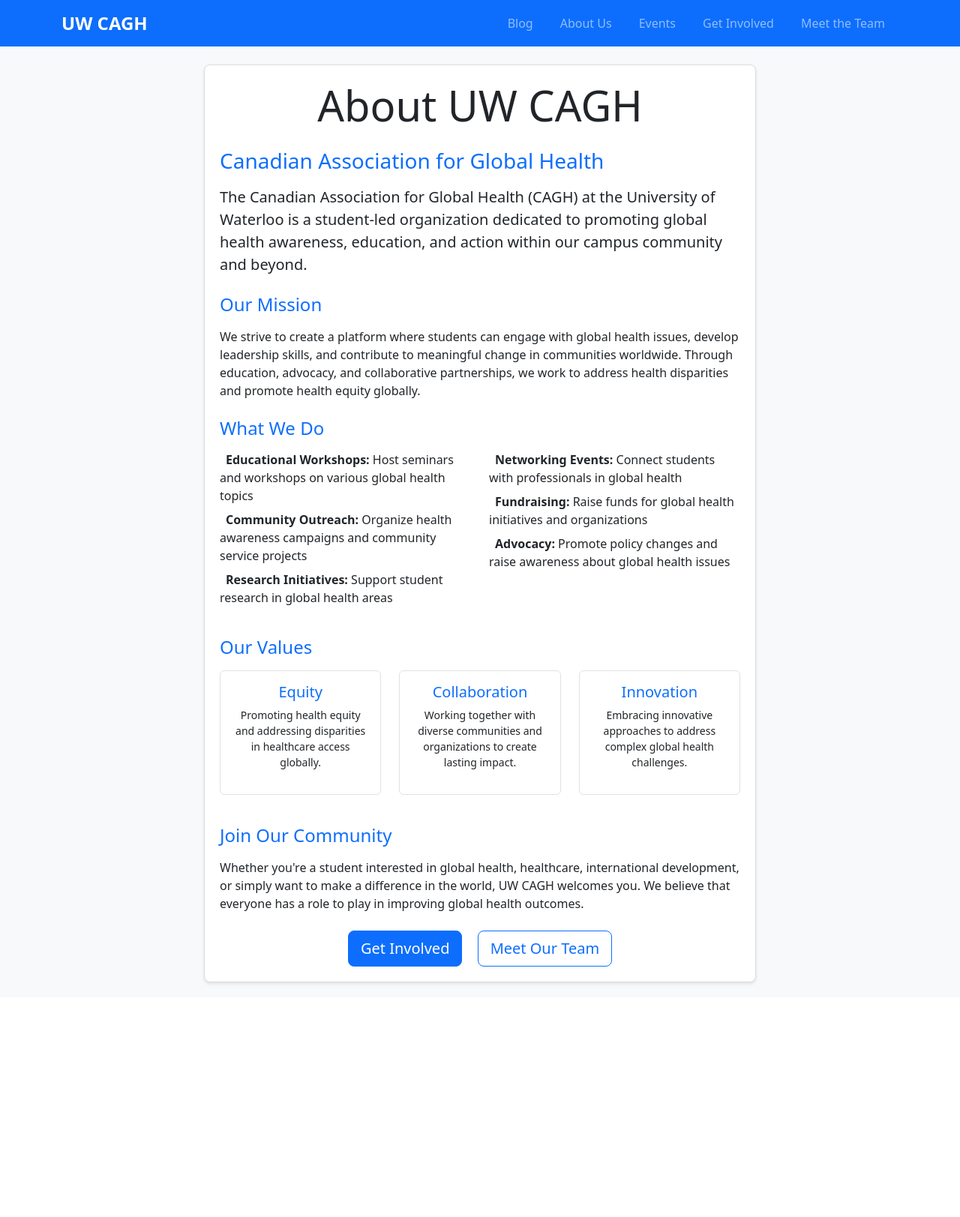
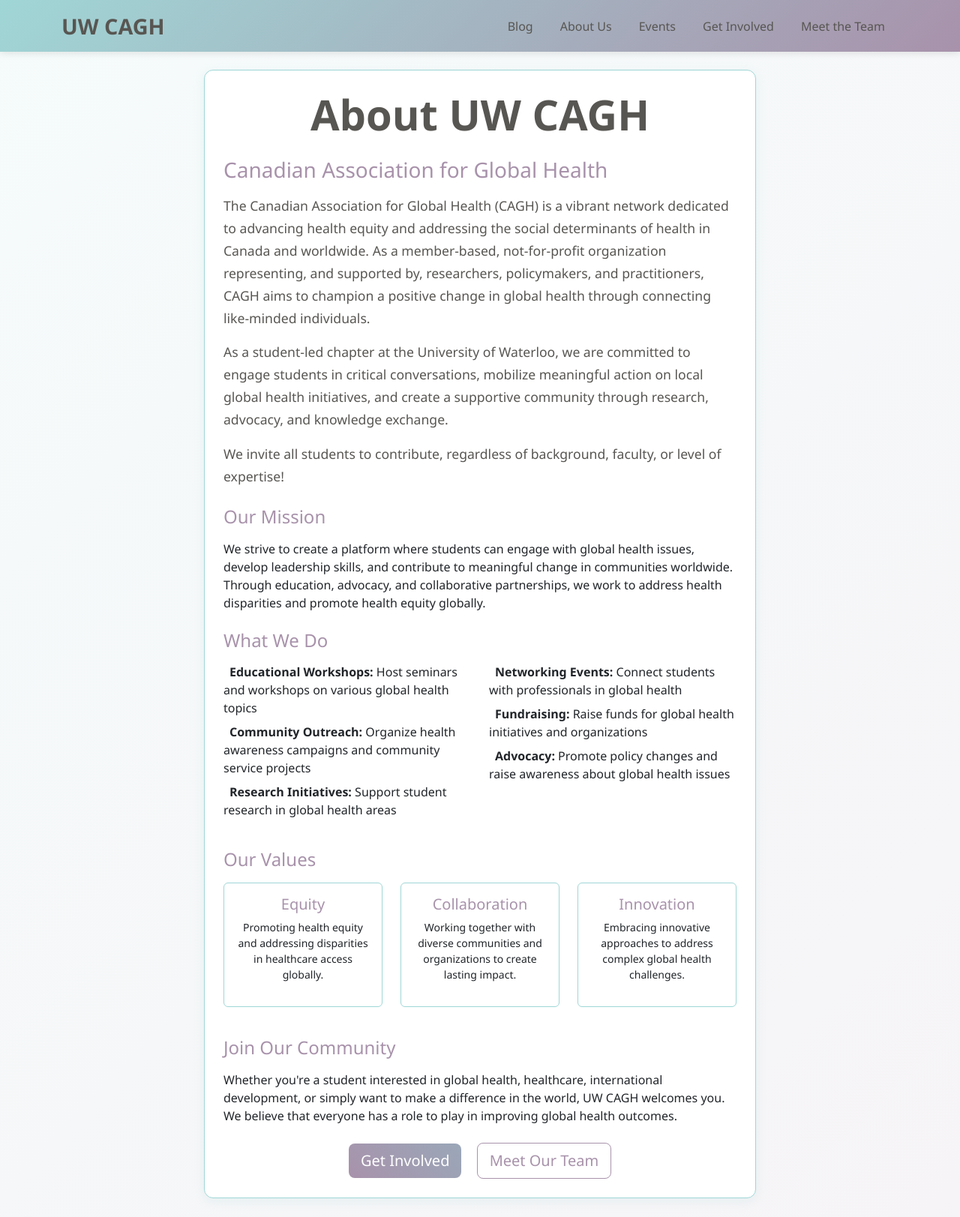
Before and after one commit to sarv198/UWaterloo_CAGH, a Django app: page /about/ in a window 1280 px wide. Shown: the whole page at 75% size. Before the commit the page ends 1314 px from the top, so only its background shows below. Run offline with Django 3.2, Linux system fonts and the light colour scheme.

Commit message:
Update website theme and About Us content
- Implement custom color scheme using A0D6D6, A892AB, 9AA7B8, 585652, FFC660
- Add comprehensive CSS styling with gradients and hover effects
- Update navigation bar with custom color gradient
- Enhance button styles with theme colors and animations
- Update About Us page with new official CAGH description
- Add improved typography and spacing
- Implement hover animations and smooth transitions
- Fix models.py import issue for reverse function

```diff
--- a/CAGH/models.py
+++ b/CAGH/models.py
@@ -1,4 +1,5 @@
 from django.db import models
+from django.urls import reverse
 
 # Create your models here.
 class Post(models.Model):
--- a/CAGH/templates/CAGH/about.html
+++ b/CAGH/templates/CAGH/about.html
@@ -10,7 +10,15 @@
             <h2 class="h3 text-primary mb-3">Canadian Association for Global Health</h2>
 
             <p class="lead">
-                The Canadian Association for Global Health (CAGH) at the University of Waterloo is a student-led organization dedicated to promoting global health awareness, education, and action within our campus community and beyond.
+                The Canadian Association for Global Health (CAGH) is a vibrant network dedicated to advancing health equity and addressing the social determinants of health in Canada and worldwide. As a member-based, not-for-profit organization representing, and supported by, researchers, policymakers, and practitioners, CAGH aims to champion a positive change in global health through connecting like-minded individuals.
+            </p>
+
+            <p class="lead">
+                As a student-led chapter at the University of Waterloo, we are committed to engage students in critical conversations, mobilize meaningful action on local global health initiatives, and create a supportive community through research, advocacy, and knowledge exchange.
+            </p>
+
+            <p class="lead">
+                We invite all students to contribute, regardless of background, faculty, or level of expertise!
             </p>
 
             <h3 class="h4 text-primary mt-4 mb-3">Our Mission</h3>
--- a/CAGH/templates/CAGH/base.html
+++ b/CAGH/templates/CAGH/base.html
@@ -6,24 +6,162 @@
     <link href="https://cdn.jsdelivr.net/npm/bootstrap@5.3.8/dist/css/bootstrap.min.css" rel="stylesheet" integrity="sha384-sRIl4kxILFvY47J16cr9ZwB07vP4J8+LH7qKQnuqkuIAvNWLzeN8tE5YBujZqJLB" crossorigin="anonymous">
     <title>{% block title %}UW CAGH{% endblock %}</title>
     <style>
+        :root {
+            --primary-color: #A0D6D6;    /* Light teal */
+            --secondary-color: #A892AB;  /* Mauve */
+            --accent-color: #9AA7B8;     /* Blue-gray */
+            --dark-color: #585652;       /* Dark gray */
+            --highlight-color: #FFC660;  /* Golden yellow */
+        }
+
+        body {
+            background: linear-gradient(135deg, #f8f9fa 0%, #e9ecef 100%);
+            font-family: 'Segoe UI', Tahoma, Geneva, Verdana, sans-serif;
+        }
+
         .navbar-brand {
             font-weight: bold;
-            font-size: 1.5rem;
+            font-size: 1.8rem;
+            color: var(--dark-color) !important;
         }
+
+        .navbar {
+            background: linear-gradient(90deg, var(--primary-color) 0%, var(--secondary-color) 100%) !important;
+            box-shadow: 0 2px 10px rgba(0,0,0,0.1);
+        }
+
         .nav-link {
             font-weight: 500;
             margin: 0 10px;
+            color: var(--dark-color) !important;
+            transition: all 0.3s ease;
         }
+
         .nav-link:hover {
-            color: #0d6efd !important;
+            color: white !important;
+            background: rgba(255, 255, 255, 0.2);
+            border-radius: 6px;
+            transform: translateY(-2px);
         }
+
         .content-section {
             background: #ffffff;
-            padding: 20px;
-            border: 1px solid #dddddd;
+            padding: 25px;
+            border: 1px solid var(--primary-color);
+            border-radius: 12px;
+            margin-bottom: 25px;
+            box-shadow: 0 4px 15px rgba(160, 214, 214, 0.2);
+            transition: transform 0.3s ease, box-shadow 0.3s ease;
+        }
+
+        .content-section:hover {
+            transform: translateY(-3px);
+            box-shadow: 0 6px 25px rgba(160, 214, 214, 0.3);
+        }
+
+        .display-4 {
+            color: var(--dark-color);
+            font-weight: 700;
+        }
+
+        .text-primary {
+            color: var(--secondary-color) !important;
+        }
+
+        .btn-primary {
+            background: linear-gradient(45deg, var(--secondary-color), var(--accent-color));
+            border: none;
             border-radius: 8px;
-            margin-bottom: 20px;
-            box-shadow: 0 2px 4px rgba(0,0,0,0.1);
+            font-weight: 500;
+            transition: all 0.3s ease;
+        }
+
+        .btn-primary:hover {
+            background: linear-gradient(45deg, var(--accent-color), var(--secondary-color));
+            transform: translateY(-2px);
+            box-shadow: 0 4px 15px rgba(168, 146, 171, 0.4);
+        }
+
+        .btn-outline-primary {
+            color: var(--secondary-color);
+            border-color: var(--secondary-color);
+            transition: all 0.3s ease;
+        }
+
+        .btn-outline-primary:hover {
+            background: var(--secondary-color);
+            border-color: var(--secondary-color);
+            transform: translateY(-2px);
+        }
+
+        .bg-primary {
+            background: linear-gradient(135deg, var(--primary-color), var(--secondary-color)) !important;
+        }
+
+        .bg-success {
+            background: var(--highlight-color) !important;
+            color: var(--dark-color) !important;
+        }
+
+        .bg-info {
+            background: var(--accent-color) !important;
+        }
+
+        .bg-warning {
+            background: var(--highlight-color) !important;
+            color: var(--dark-color) !important;
+        }
+
+        .bg-danger {
+            background: var(--secondary-color) !important;
+        }
+
+        .bg-secondary {
+            background: var(--dark-color) !important;
+        }
+
+        .lead {
+            color: var(--dark-color);
+            font-size: 1.1rem;
+            line-height: 1.7;
+        }
+
+        .badge {
+            background: var(--primary-color) !important;
+            color: var(--dark-color) !important;
+        }
+
+        .border {
+            border-color: var(--primary-color) !important;
+        }
+
+        .text-muted {
+            color: var(--dark-color) !important;
+            opacity: 0.7;
+        }
+
+        h1, h2, h3, h4, h5, h6 {
+            color: var(--dark-color);
+        }
+
+        .alert-info {
+            background: linear-gradient(135deg, var(--primary-color), rgba(160, 214, 214, 0.3));
+            border-color: var(--primary-color);
+            color: var(--dark-color);
+        }
+
+        .bg-light {
+            background: linear-gradient(135deg, rgba(160, 214, 214, 0.1), rgba(168, 146, 171, 0.1)) !important;
+        }
+
+        .form-control:focus {
+            border-color: var(--secondary-color);
+            box-shadow: 0 0 0 0.2rem rgba(168, 146, 171, 0.25);
+        }
+
+        .accordion-button:focus {
+            border-color: var(--secondary-color);
+            box-shadow: 0 0 0 0.2rem rgba(168, 146, 171, 0.25);
         }
     </style>
 </head>
```
